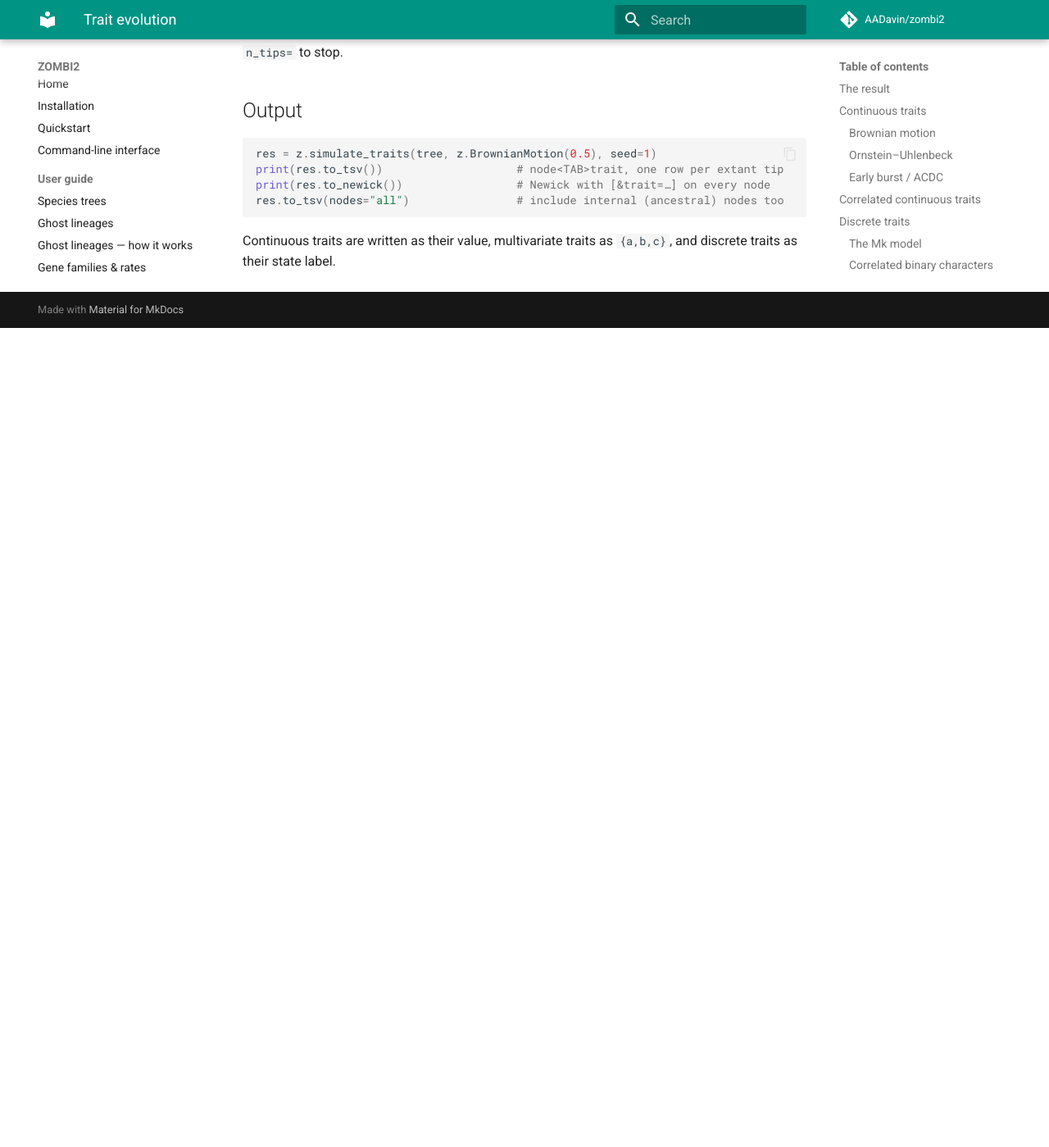
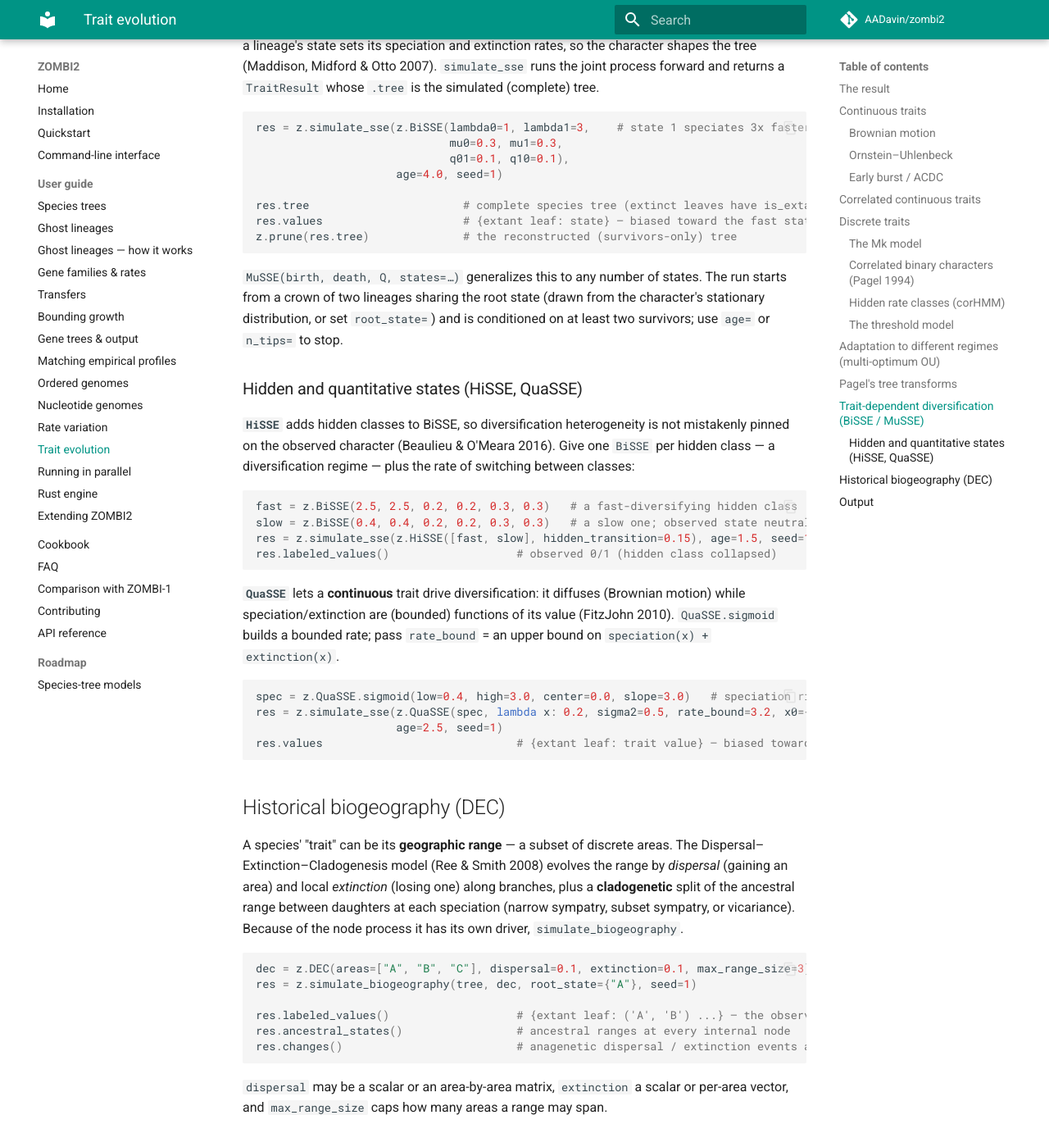
Before and after one commit to AADavin/zombi2, an MkDocs documentation site: the page built from docs/guide/traits.md, in a window 1280 px wide and 1400 px high, scrolled down 4365 px. Shown: the whole window at 82% size. Built offline with MkDocs 1.6.1 and Material for MkDocs 9.7.7, drawn with Linux system fonts in a browser that asks for light colours; comment, search, counter and statistics services are not loaded; before the commit the page ends 4765 px from its top, so only the background shows below that; some of the changed text lies outside the part shown.

Commit message:
docs: document hidden-state models, HiSSE/QuaSSE, and DEC biogeography
Extend the trait-evolution guide and API reference with the new models:
HiddenStateMk (hidden rate classes / corHMM), HiSSE and QuaSSE (hidden- and
quantitative-trait diversification), and DEC historical biogeography
(simulate_biogeography). Every snippet runs; mkdocs build --strict clean.

Co-Authored-By: Claude Opus 4.8 <noreply@anthropic.com>

````diff
--- a/docs/guide/traits.md
+++ b/docs/guide/traits.md
@@ -127,6 +127,23 @@ res.labeled_values()                   # {extant leaf: (X, Y)}
 null = z.CorrelatedBinary.independent(x_gain=0.5, x_loss=0.5, y_gain=0.5, y_loss=0.5)
 ```
 
+### Hidden rate classes (corHMM)
+
+`HiddenStateMk` gives the observed character **hidden rate classes**: its transition rates
+depend on an unobserved class that itself switches along the tree, capturing rate heterogeneity
+a plain `Mk` cannot (Beaulieu et al. 2013). Tips report the observed state; `full_label` and
+`changes()` expose the hidden dimension.
+
+```python
+slow = [[0, 0.1], [0.1, 0]]
+fast = [[0, 3.0], [3.0, 0]]
+hmm = z.HiddenStateMk(observed_rates=[slow, fast], hidden_rate=0.5,
+                      observed_states=[0, 1], hidden_states=["slow", "fast"])
+res = z.simulate_traits(tree, hmm, seed=1)
+res.labeled_values()                   # observed 0/1 (hidden class collapsed)
+res.full_label(res.node_values[tree.extant_leaves()[0]])   # (observed, hidden), e.g. (1, 'fast')
+```
+
 ### The threshold model
 
 An unobserved continuous **liability** evolves by Brownian motion; the observed discrete state
@@ -191,6 +208,51 @@ a crown of two lineages sharing the root state (drawn from the character's stati
 distribution, or set `root_state=`) and is conditioned on at least two survivors; use `age=` or
 `n_tips=` to stop.
 
+### Hidden and quantitative states (HiSSE, QuaSSE)
+
+**`HiSSE`** adds hidden classes to BiSSE, so diversification heterogeneity is not mistakenly
+pinned on the observed character (Beaulieu & O'Meara 2016). Give one `BiSSE` per hidden class —
+a diversification regime — plus the rate of switching between classes:
+
+```python
+fast = z.BiSSE(2.5, 2.5, 0.2, 0.2, 0.3, 0.3)   # a fast-diversifying hidden class
+slow = z.BiSSE(0.4, 0.4, 0.2, 0.2, 0.3, 0.3)   # a slow one; observed state neutral in both
+res = z.simulate_sse(z.HiSSE([fast, slow], hidden_transition=0.15), age=1.5, seed=1)
+res.labeled_values()                   # observed 0/1 (hidden class collapsed)
+```
+
+**`QuaSSE`** lets a **continuous** trait drive diversification: it diffuses (Brownian motion)
+while speciation/extinction are (bounded) functions of its value (FitzJohn 2010). `QuaSSE.sigmoid`
+builds a bounded rate; pass `rate_bound` = an upper bound on `speciation(x) + extinction(x)`.
+
+```python
+spec = z.QuaSSE.sigmoid(low=0.4, high=3.0, center=0.0, slope=3.0)   # speciation rises with x
+res = z.simulate_sse(z.QuaSSE(spec, lambda x: 0.2, sigma2=0.5, rate_bound=3.2, x0=-1.0),
+                     age=2.5, seed=1)
+res.values                             # {extant leaf: trait value} — biased toward high x
+```
+
+## Historical biogeography (DEC)
+
+A species' "trait" can be its **geographic range** — a subset of discrete areas. The
+Dispersal–Extinction–Cladogenesis model (Ree & Smith 2008) evolves the range by *dispersal*
+(gaining an area) and local *extinction* (losing one) along branches, plus a **cladogenetic**
+split of the ancestral range between daughters at each speciation (narrow sympatry, subset
+sympatry, or vicariance). Because of the node process it has its own driver,
+`simulate_biogeography`.
+
+```python
+dec = z.DEC(areas=["A", "B", "C"], dispersal=0.1, extinction=0.1, max_range_size=3)
+res = z.simulate_biogeography(tree, dec, root_state={"A"}, seed=1)
+
+res.labeled_values()                   # {extant leaf: ('A', 'B') ...} — the observed ranges
+res.ancestral_states()                 # ancestral ranges at every internal node
+res.changes()                          # anagenetic dispersal / extinction events along branches
+```
+
+`dispersal` may be a scalar or an area-by-area matrix, `extinction` a scalar or per-area vector,
+and `max_range_size` caps how many areas a range may span.
+
 ## Output
 
 ```python
--- a/docs/reference/api.md
+++ b/docs/reference/api.md
@@ -34,6 +34,7 @@ Auto-generated from the source docstrings.
 ::: zombi2.traits.MultiOptimumOU
 ::: zombi2.traits.Mk
 ::: zombi2.traits.CorrelatedBinary
+::: zombi2.traits.HiddenStateMk
 ::: zombi2.traits.ThresholdModel
 ::: zombi2.traits.pagel_lambda
 ::: zombi2.traits.pagel_delta
@@ -44,6 +45,13 @@ Auto-generated from the source docstrings.
 ::: zombi2.sse.simulate_sse
 ::: zombi2.sse.BiSSE
 ::: zombi2.sse.MuSSE
+::: zombi2.sse.HiSSE
+::: zombi2.sse.QuaSSE
+
+## Historical biogeography
+
+::: zombi2.biogeography.simulate_biogeography
+::: zombi2.biogeography.DEC
 
 ## Rate models
 
````
